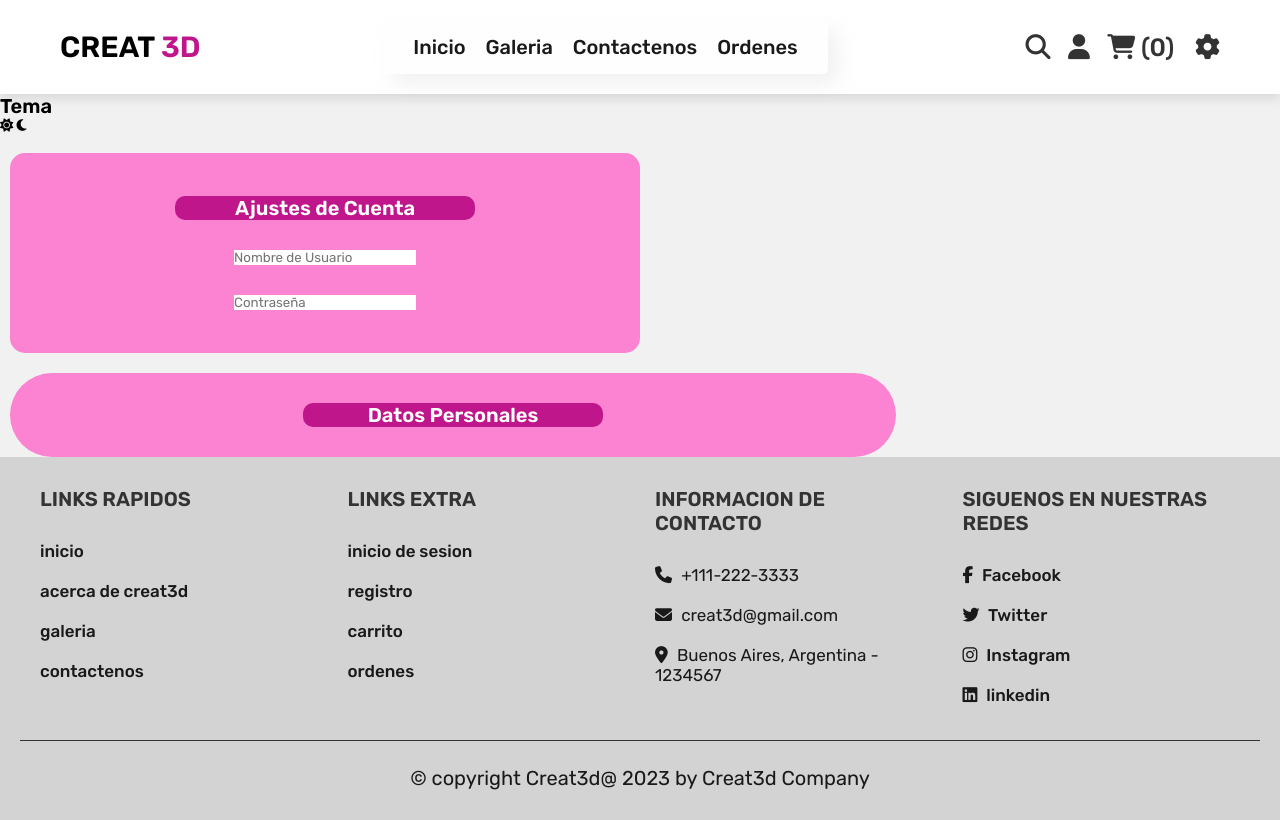
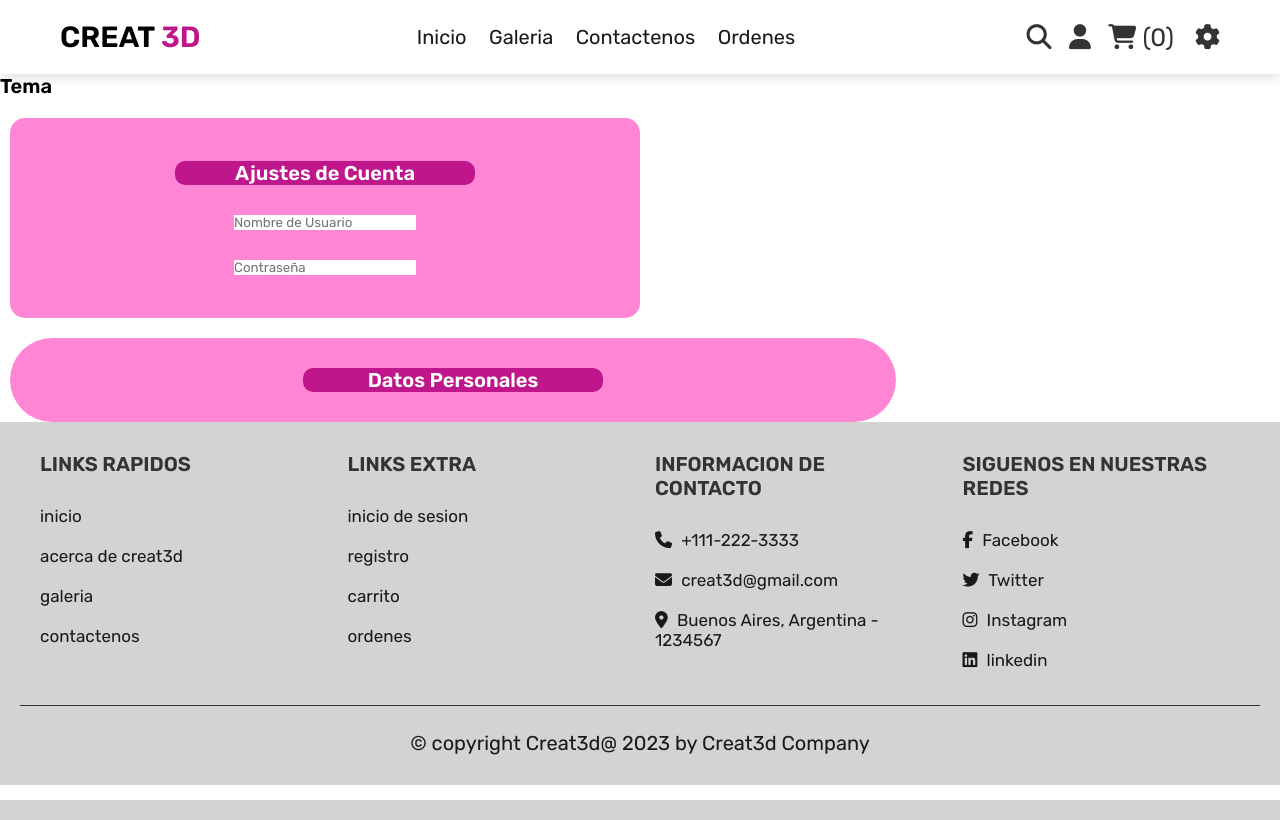
Before and after one commit to AgustinMarino/Mejora-css, a PHP site: page /settings.php in a window 1280 px wide. Run offline with PHP 8.4, Linux system fonts and the light colour scheme; the visitor is signed in with stand-in values (Sample User, id 1); data that the repository does not hold is empty; style sheets or scripts are compiled from the project's sources; some libraries are stand-ins or nearby versions.

Commit message:
borrado al pedo

```diff
--- a/pruebasTxT-main/project/css/estilos.scss
+++ /dev/null
@@ -1,129 +0,0 @@
-$negro: #111111;
-$blanco: #FEFEFE;
-$grisOscuro: #222222;
-$grisClaro: #C8C8C8;
-$grisClaroHover: #ACABAB;
-$azul: #3E60E9;
-$azulHover: #254BE6;
-
-$sombraDark: 10px 10px 20px rgba(170,170,170,.16);
-$sombraLight: 10px 10px 20px rgba(0,0,0,.16);
-
-* {
-	padding: 0;
-	margin: 0;
-	box-sizing: border-box;
-}
-
-body {
-	background: #F1F1F1;
-	font-family: 'Roboto', sans-serif;
-	transition: .3s ease all;
-}
-
-a {
-	color: $grisOscuro;
-	text-decoration: none;
-	font-weight: 500;
-}
-
-.contenedor {
-	max-width: 1000px;
-	width: 90%;
-	margin: auto;
-	padding: 50px 0;
-}
-
-// ----- ----- ----- ----- ----- HEADER ----- ----- ----- ----- -----
-nav {
-	background: $blanco;
-	display: flex;
-	justify-content: space-between;
-	align-items: center;
-	padding: 15px 20px;
-	border-radius: 5px;
-	transition: .3s ease all;
-	box-shadow: $sombraDark;
-
-	.logotipo {
-		font-weight: 700;
-		font-family: 'Roboto', sans-serif;
-	}
-
-	.enlaces {
-		display: flex;
-		align-items: center;
-		a {
-			margin-right: 40px;
-			&:hover {
-				color: #707070;
-			}
-		}
-	}
-}
-
-// ----- ----- ----- ----- ----- Switch ----- ----- ----- ----- -----
-
-
-// ----- ----- ----- ----- ----- GRID ----- ----- ----- ----- -----
-
-.grid {
-	display: grid;
-	grid-gap: 40px 20px;
-	grid-template-columns: 1fr 1fr 1fr;
-	padding: 40px 0;
-	.card {
-		background: $blanco;
-		padding: 20px;
-		border-radius: 5px;
-		box-shadow: $sombraDark;
-		display: flex;
-		align-items: flex-end;
-		position: relative;
-		min-height: 195px;
-		margin-top: 50px;
-		transition: .3s ease all;
-
-		img {
-			vertical-align: top;
-			border-radius: 7px;
-			position: absolute;
-			top: -50px;
-			width: calc(100% - 40px);
-			max-height: 165px;
-			object-fit: cover;
-		}
-
-		.botones {
-			width: 100%;
-			margin-top: 20px;
-			display: grid;
-			grid-gap: 20px;
-			grid-template-columns: 1fr 1fr;
-
-			.boton {
-				padding: 10px;
-				color: #fff;
-				width: 100%;
-				display: block;
-				background: $negro;
-				text-align: center;
-				border-radius: 5px;
-				transition: .3s ease all;
-				&.primario {
-					background: $azul;
-					&:hover {
-						background: $azulHover;
-					}
-				}
-
-				&.secundario {
-					background: $grisClaro;
-					&:hover {
-						background: $grisClaroHover;
-					}
-				}
-			}
-		}
-	}
-}
--- a/pruebasTxT-main/project/css/style.scss
+++ b/pruebasTxT-main/project/css/style.scss
@@ -943,19 +943,3 @@
 .claro-oscuro{
    display: flex;
 }
-switch{
-   background-color: black;
-   border-radius: 1000px;
-   border: none;
-   position: relative;
-   cursor: pointer;
-   display: flex;
-   outline: none;
-   span{
-      width: 30px;
-      height: 30px;
-      line-height: 30px;
-      display: block;
-      color: #fff;
-   }
-}
--- a/pruebasTxT-main/project/settings.php
+++ b/pruebasTxT-main/project/settings.php
@@ -35,17 +35,13 @@
     <meta name="viewport" content="width=device-width, initial-scale=1.0">
     <title>Document</title>
     <link rel="stylesheet" href="css/style.scss">
-    <link rel="stylesheet" href="css/estilos.scss">
     <link rel="stylesheet" href="https://cdnjs.cloudflare.com/ajax/libs/font-awesome/6.0.0/css/all.min.css">
     <script src="https://kit.fontawesome.com/2c36e9b7b1.js" crossorigin="anonymous"></script>
     <?php include 'layout/header.php';?>
 </head>
 <body>
   <h1 class="claro-oscuro">Tema</h1>
-  <button class="switch" id="switch">
-    <span><i class="fas fa-sun"></i></i></span>
-    <span><i class="fas fa-moon"></i></span>
-  </button>
+
   <div class="ajustescuenta">
      <h1 class="Ajustes-de-cuenta">Ajustes de Cuenta</h1>
             <h2 class="capsulas-1">
```
Also changed, not shown: pruebasTxT-main/project/css/estilos.css (+0 -32 lines), pruebasTxT-main/project/css/style.css (+0 -17 lines), 2 other files.
